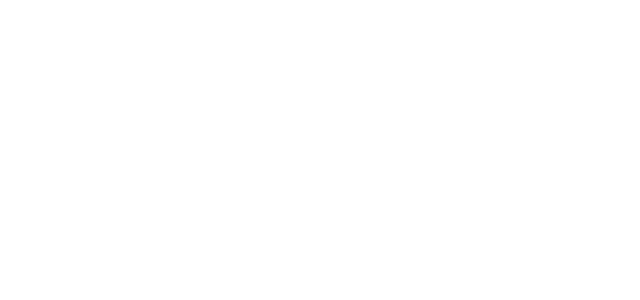
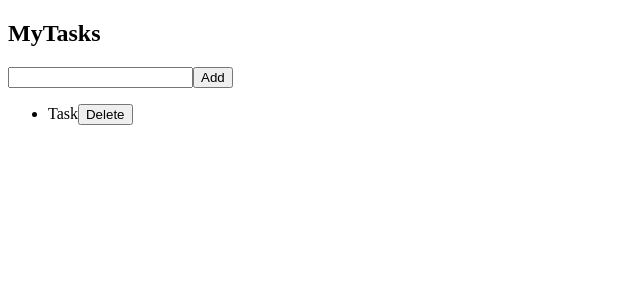
Before and after one commit to xfontr/202207-w6ch1-xifre-font, a React (Create React App) app: page / in a window 1280 px wide. Shown: the top 300 px of the page, without its empty margins (0-640 px from the left). Built offline with nearby package versions, Linux system fonts and the light colour scheme.

Commit message:
Prepared an html skeleton to divide it into components

```diff
--- a/src/App.tsx
+++ b/src/App.tsx
@@ -1,5 +1,29 @@
 const App = () => {
-  return <div className="app"></div>;
+  return (
+    <div className="app">
+      <header className="header">
+        <h2 className="title">MyTasks</h2>
+      </header>
+
+      <main className="main-container">
+        <form className="add-task">
+          <label htmlFor="add-task__name" className="add-task__label"></label>
+          <input type="text" id="add-task__name" className="add-task__name" />
+          <button type="submit">Add</button>
+        </form>
+        <section className="tasks">
+          <ul className="task-list">
+            <li className="task">
+              <article className="task-container">
+                <span className="task-name">Task</span>
+                <button type="button">Delete</button>
+              </article>
+            </li>
+          </ul>
+        </section>
+      </main>
+    </div>
+  );
 };
 
 export default App;
```
Also changed, not shown: 1 other file (tests, documents, lock files or other folders).
